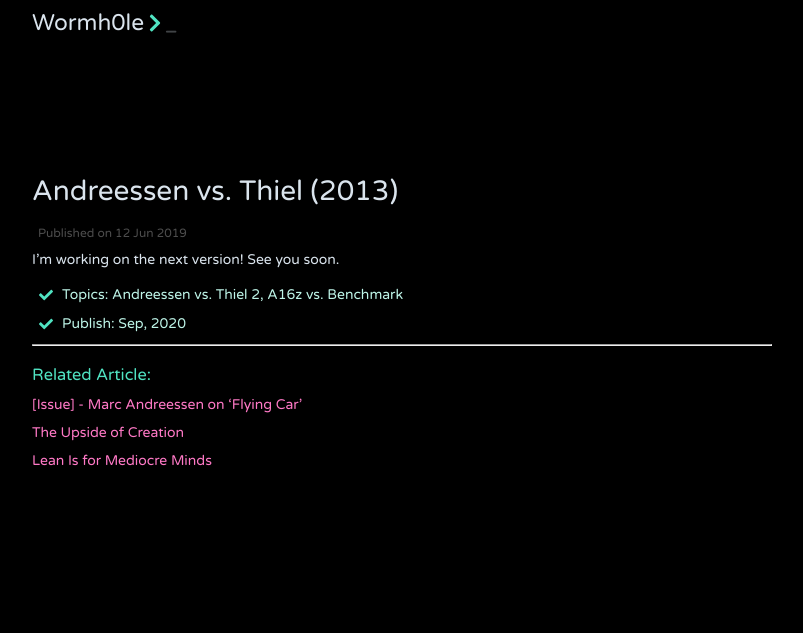
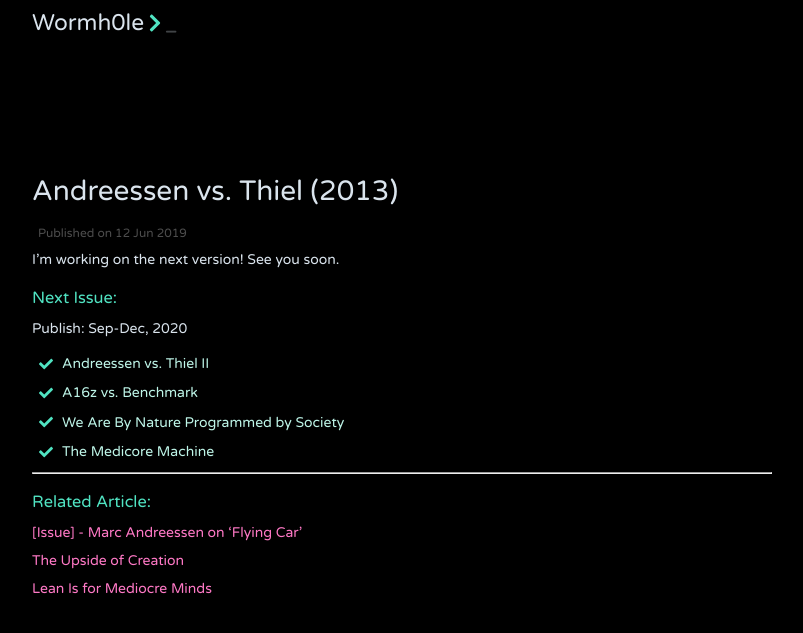
Before and after one commit to jithendrabsy/thoughts, a Jekyll site: the page built from _posts/2019-06-12-games2.md, in a window 1280 px wide. Shown: the top 633 px of the page, without its empty margins (238-1041 px from the left). Built offline with Jekyll 4.4.1, drawn with Linux system fonts in a browser that asks for light colours; nearby versions of some CDN libraries.

Commit message:
Update 2020 Issue

```diff
--- a/_posts/2019-06-12-games2.md
+++ b/_posts/2019-06-12-games2.md
@@ -7,8 +7,15 @@
 
 I'm working on the next version! See you soon.
 
-- Topics: Andreessen vs. Thiel 2, A16z vs. Benchmark
-- Publish: Sep, 2020
+### Next Issue:
+
+Publish: Sep-Dec, 2020
+
+- Andreessen vs. Thiel II
+- A16z vs. Benchmark
+- We Are By Nature Programmed by Society
+- The Medicore Machine
+
 
 ---
 
```
